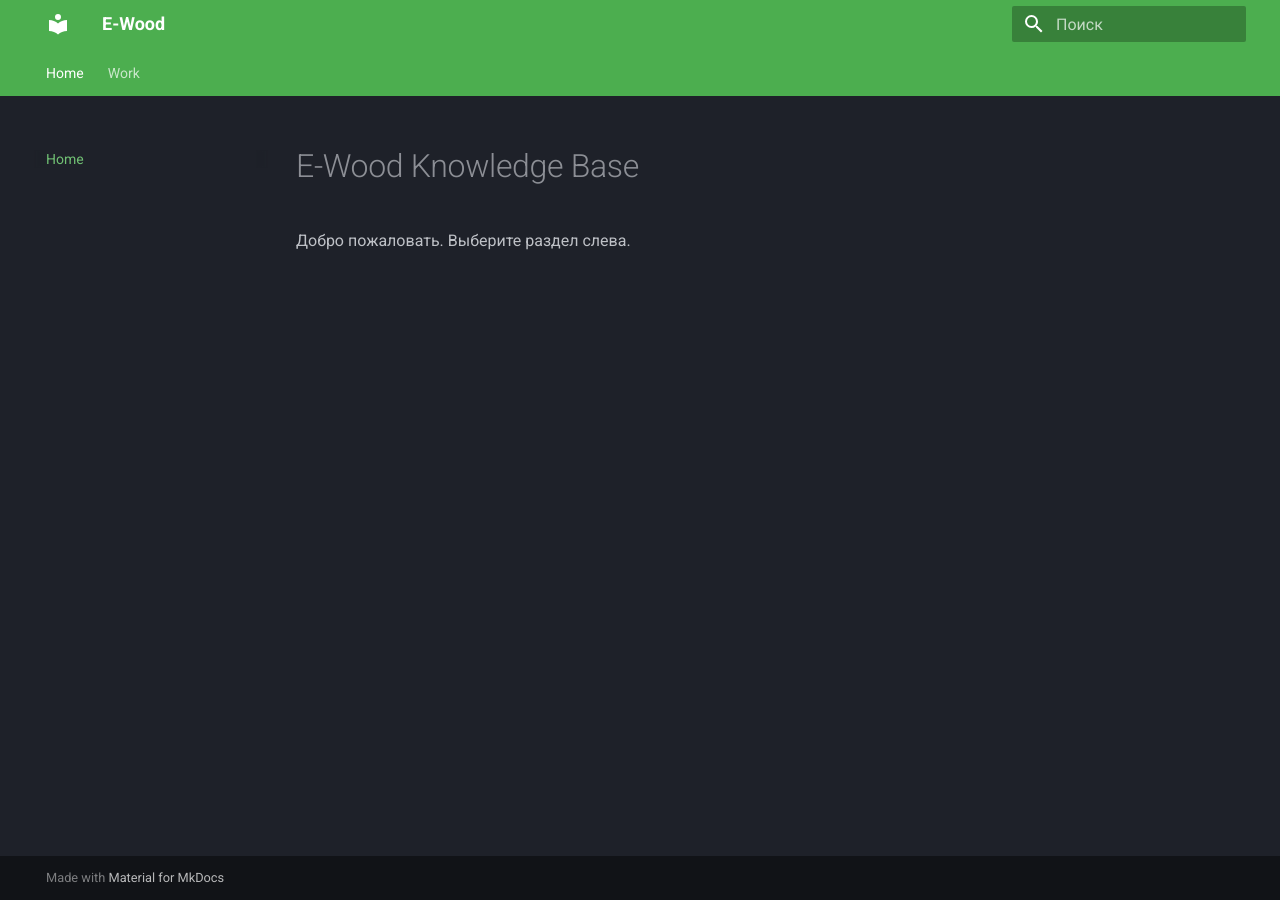
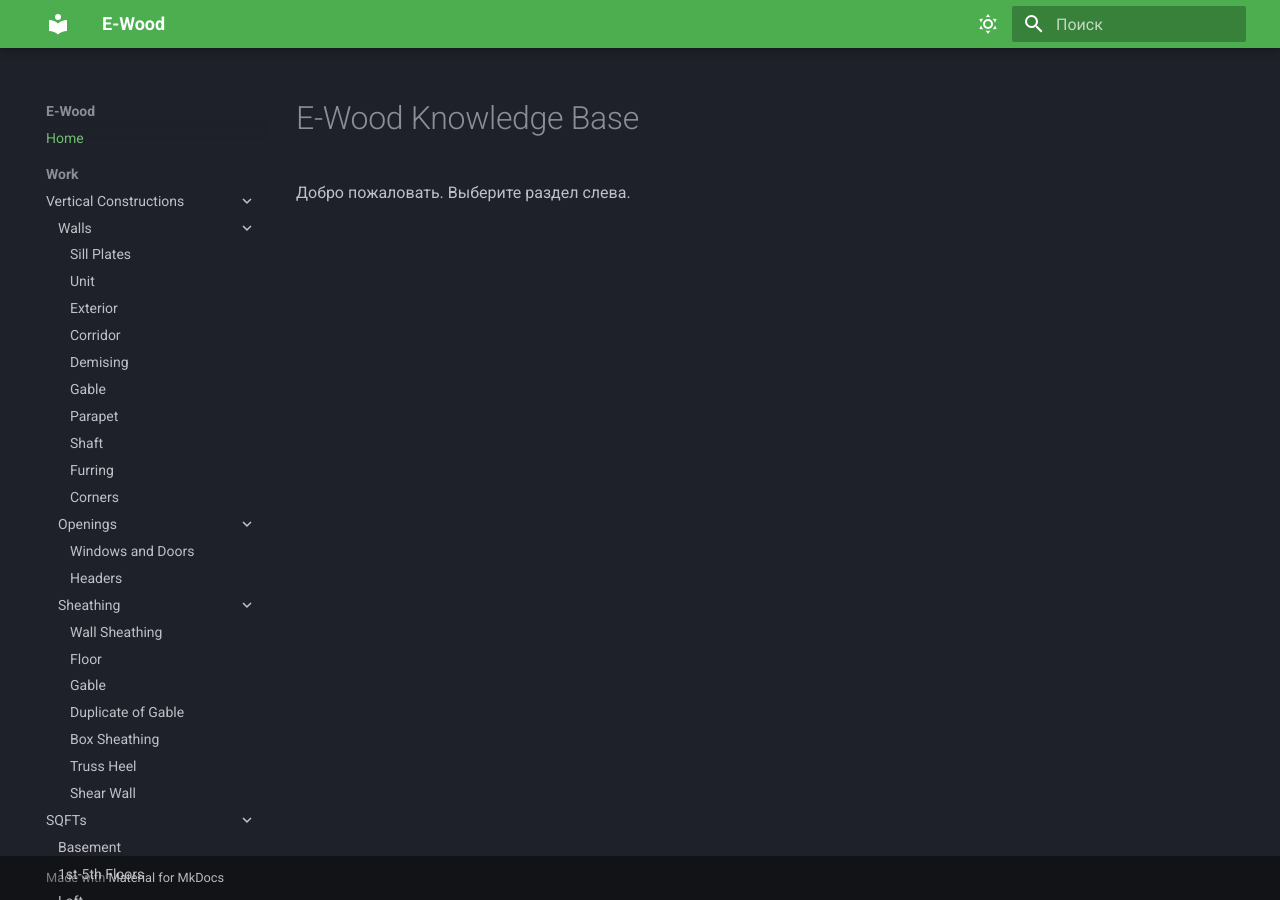
Before and after one commit to artrmiys/knowledge-base-e-wood, an MkDocs documentation site: the page built from docs/index.md, in a window 1280 px wide. Built offline with MkDocs 1.6.1 and Material for MkDocs 9.7.7, drawn with Linux system fonts in a browser that asks for light colours.

Commit message:
Enable Material theme and navigation

```diff
--- a/mkdocs.yml
+++ b/mkdocs.yml
@@ -3,18 +3,22 @@
 theme:
   name: material
   language: ru
+  features:
+    - navigation.expand
+    - navigation.sections
+    - navigation.top
+    - toc.integrate
+    - search.suggest
+    - search.highlight
+    - content.code.copy
   palette:
     - scheme: slate
       primary: green
-      accent: light green
-  features:
-    - navigation.tabs
-    - navigation.sections
-    - navigation.expand
-    - toc.integrate
-    - content.code.copy
-    - search.suggest
-    - search.highlight
+      accent: lime
+      toggle:
+        icon: material/weather-sunny
+        name: Switch to light mode
+
 
 nav:
   - Home: index.md
```
